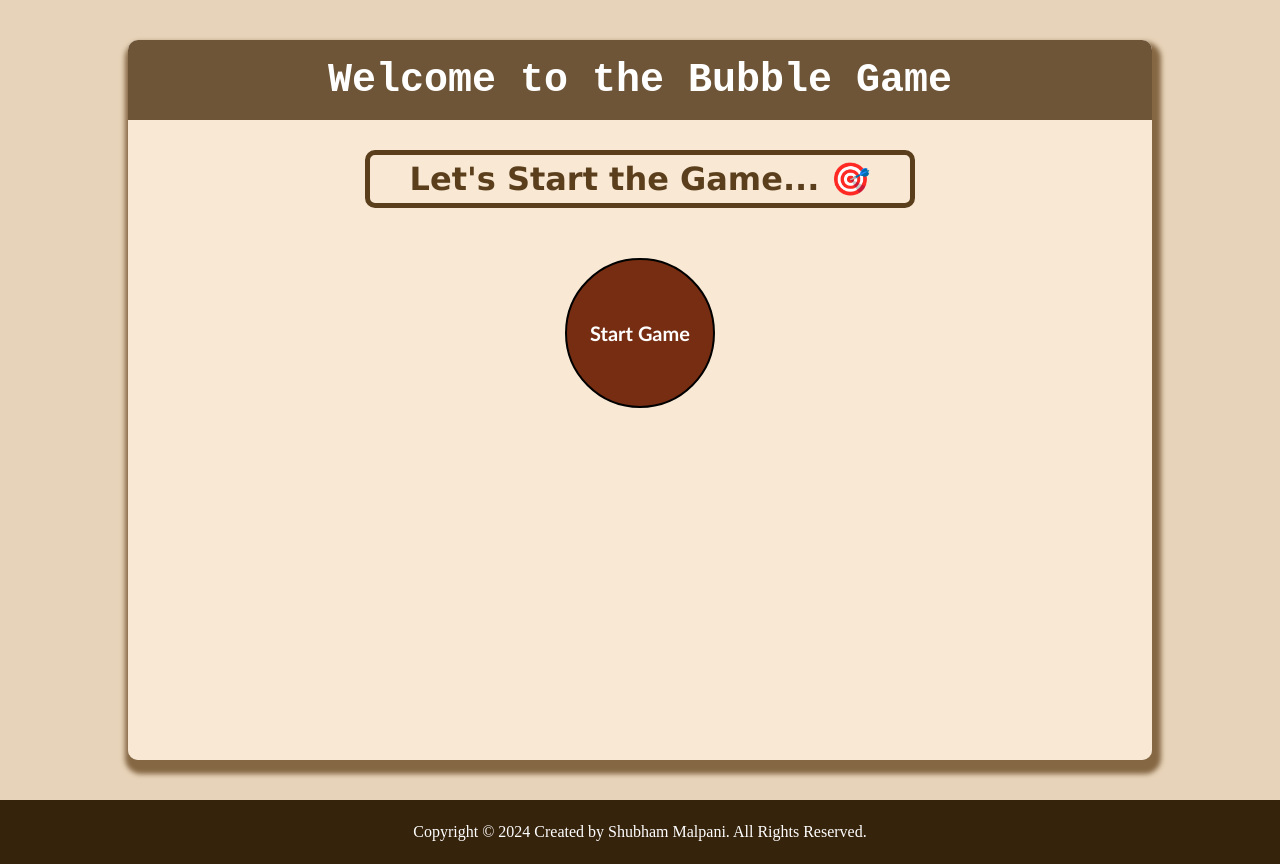
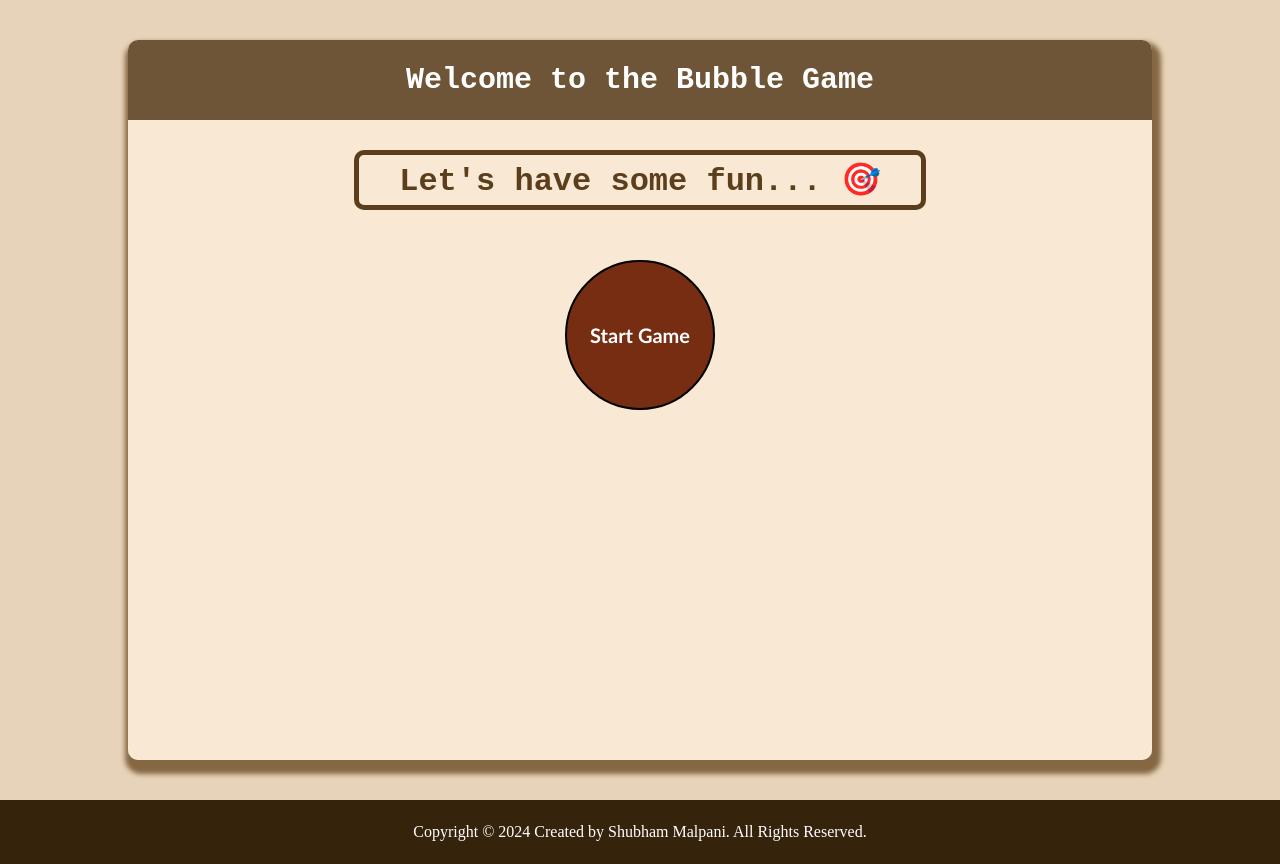
Before and after one commit to Shub9319/Bubble-Game, a plain HTML site: page index.html in a window 1280 px wide. Drawn offline with Linux system fonts and the light colour scheme.

Commit message:
change font

```diff
--- a/index.css
+++ b/index.css
@@ -44,7 +44,7 @@ body {
     margin: 0px auto 0px auto;
     color: white;
     font-weight: bolder;
-    font-size: 40px;
+    font-size: 30px;
     font-family:monospace;
 }
 
@@ -67,7 +67,7 @@ body {
     border-radius: 10px;
     border-width: 5px;
     color: rgb(91, 63, 29);
-    font-family:'Lucida Sans', 'Lucida Sans Regular', 'Lucida Grande', 'Lucida Sans Unicode', Geneva, Verdana, sans-serif;
+    font-family:'Courier New', monospace;
 }
 
 .startbtn {
--- a/index.html
+++ b/index.html
@@ -12,12 +12,12 @@
     <div class="main">
         <div class="panel">
             <div class="ptop">
-                <h1 id="header">Welcome to the Bubble Game</h1>
+                <h3 id="header">Welcome to the Bubble Game</h3>
             </div>
             <div class="pbtm">
                 <div class="midsection">
                     <div class="section">
-                        <h1> Let's Start the Game... 🎯</h1>
+                        <h1> Let's have some fun... 🎯</h1>
                         <button class="startbtn"> Start Game</button>
                     </div>
                 </div>
```
